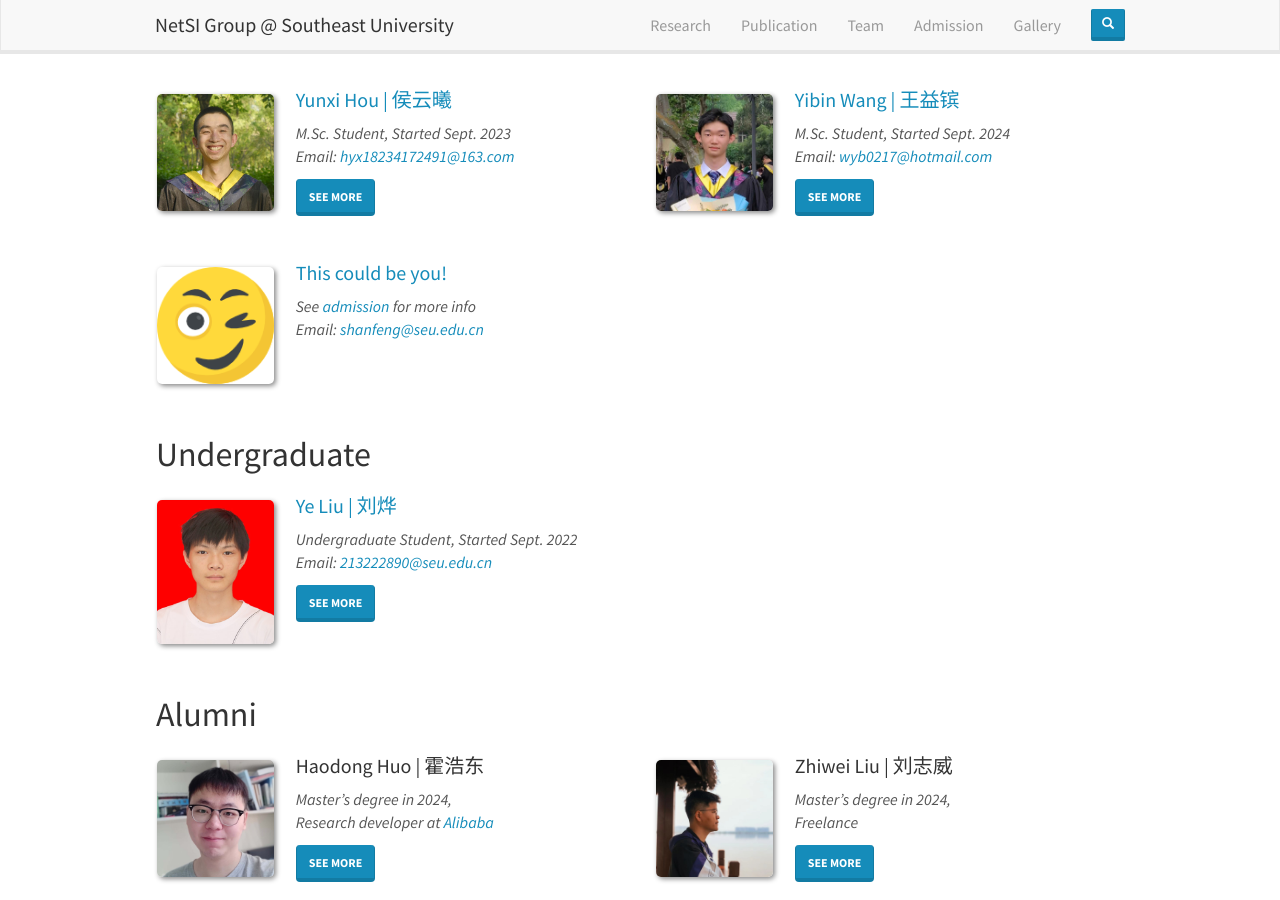
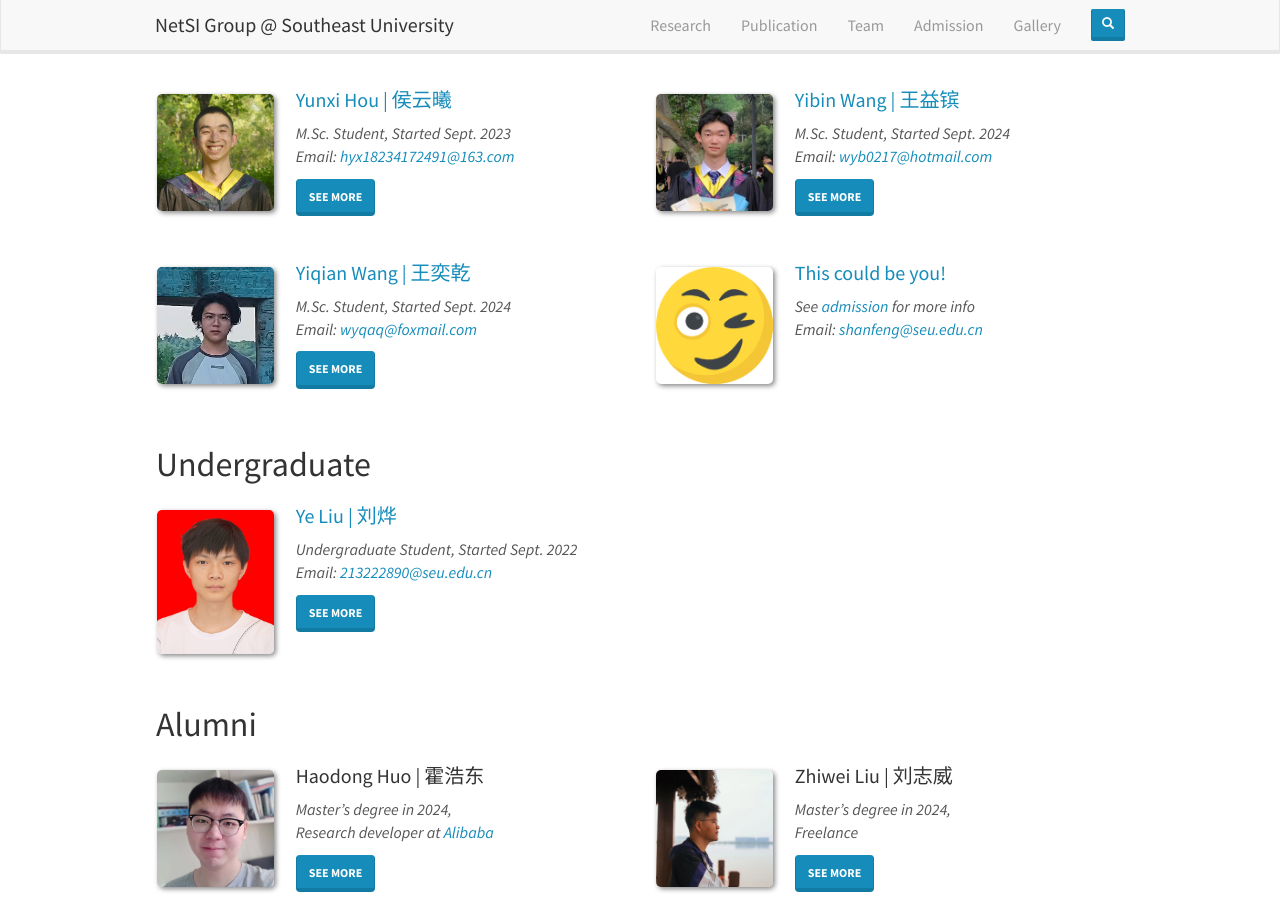
Before and after one commit to SEU-NetSI/seu-netsi.github.io, a Jekyll site: the page built from _pages/team.md, in a window 1280 px wide and 900 px high, scrolled down 1411 px. Built offline with Jekyll 4.4.1, drawn with Linux system fonts in a browser that asks for light colours; nearby versions of some CDN libraries.

Commit message:
王奕乾个人信息填写

```diff
--- a/_data/students.yml
+++ b/_data/students.yml
@@ -166,6 +166,22 @@
   correspondence:
     - "<b>Github:</b> <a href='https://github.com/wyb217' target='_blank'>https://github.com/wyb217</a>"
 
+- name: Yiqian Wang
+  chinese: 王奕乾
+  id: wangyiqian
+  photo: wangyiqian.jpg
+  info: M.Sc. Student, Started Sept. 2024
+  email: wyqaq@foxmail.com
+  link: https://github.com/QAQYW
+  education:
+    - "<b>2024.09 ~ Now:</b> M.Sc, <a href='https://cse.seu.edu.cn/main.htm' target='_blank'>School of Computer Science and Engineering</a>, <a href='https://www.seu.edu.cn/' target='_blank'>Southeast University</a>, China"
+    - "<b>2020.09 ~ 2024.06:</b> B.Sc, <a href='https://bhs.njupt.edu.cn/'  target='_blank'>Bell Honors School</a>, <a href='https://www.njupt.edu.cn/' target='_blank'>Nanjing University of Posts and Telecommunications</a>, China"
+  interest:
+    - "<b>Internet of Things</b>"
+    - "<b>Algorithm Design</b>"
+  correspondence:
+    - "<b>Github:</b> <a href='https://github.com/QAQYW' target='_blank'>https://github.com/QAQYW</a>"
+
 - name: "This could be you!"
   chinese: placeholder
   id: placeholder
```
Also changed, not shown: images/teampic/wangyiqian.jpg (added).
